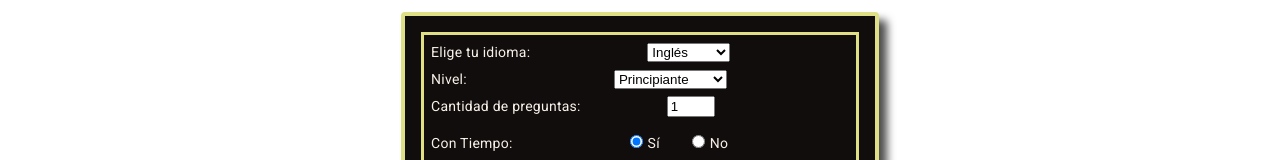
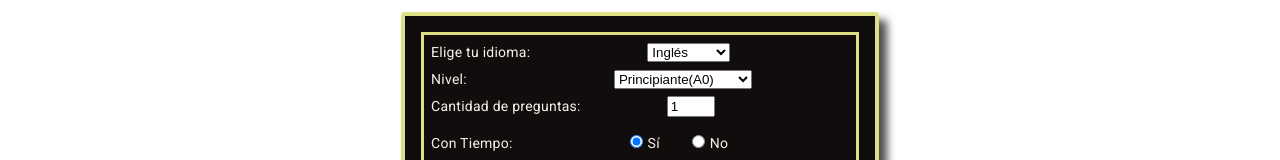
Before and after one commit to sebasxx85/englishProyect, an Angular app: page /home in a window 1280 px wide. Shown: the part 191-351 px from the top of the page. Built offline with nearby package versions, Linux system fonts and the light colour scheme.

Commit message:
arrays fixed

```diff
--- a/src/app/components/home/home.component.html
+++ b/src/app/components/home/home.component.html
@@ -14,11 +14,11 @@
         <div class="form-group">
           <label for="nproyecto" class="level">Nivel:</label>
           <select name="nivel" formControlName="nivel">
-            <option value="principiante">Principiante</option>
-            <option value="basico">Básico</option>
-            <option value="basico-alto">Básico-Alto</option>
-            <option value="intermedio">Intermedio</option>
-            <option value="intermedio-alto">Intermedio-Alto</option>
+            <option value="principiante">Principiante(A0)</option>
+            <option value="basico">Básico(A1)</option>
+            <option value="basico-alto">Básico-Alto(A2)</option>
+            <option value="intermedio">Intermedio(B1)</option>
+            <option value="intermedio-alto">Intermedio-Alto(B2)</option>
           </select>
         </div>
         <div class="form-group">
--- a/src/app/components/type1/type1.component.ts
+++ b/src/app/components/type1/type1.component.ts
@@ -32,8 +32,9 @@ export class Type1Component {
   ngOnInit() {
     this.initForm();
     this.cantidadPreguntas = this.intercambioDatosService.getCantidad();
+    this.nivelIdioma = this.intercambioDatosService.getNivelIdioma();
     this.loadRandomWords(this.cantidadPreguntas);
-    this.nivelIdioma = this.intercambioDatosService.getNivelIdioma();
+    this.cargarNivelIngles();
 
     // Crear un array basado en la cantidad de preguntas
     this.cantidadArray = Array.from({ length: this.cantidadPreguntas }, (_, index) => index);
@@ -47,8 +48,8 @@ export class Type1Component {
   initForm() {
     this.form = this.fb.group({
       fechaInicio: [this.today.toISOString().split('T')[0]],
-      pregunta: ['Ingles'],
-      respuesta: ['Principiante'],
+      pregunta: ['ingles'],
+      respuesta: ['principiante'],
       cantidad: ['1'],
       time: ['true']
     });
@@ -68,25 +69,27 @@ export class Type1Component {
 
   //funcion para cargar dependiendo del nivel
   cargarNivelIngles() {
+    let palabras: string[] = [];
+
     if (this.nivelIdioma === 'principiante') {
-      this.dataTablePreguntas = this.dataLevel1Service.getWordsPrincipiantes();
-
+      palabras = this.dataLevel1Service.getWordsPrincipiantes();
     } else if (this.nivelIdioma === 'basico') {
-      this.dataTablePreguntas = this.dataLevel1Service.getWordsBasico();
-
+      palabras = this.dataLevel1Service.getWordsBasico();
     } else if (this.nivelIdioma === 'basico-alto') {
-      this.dataTablePreguntas = this.dataLevel1Service.getWordsBasicoAlto();
-
+      palabras = this.dataLevel1Service.getWordsBasicoAlto();
     } else if (this.nivelIdioma === 'intermedio') {
-      this.dataTablePreguntas = this.dataLevel1Service.getWordsintermedio();
-
+      palabras = this.dataLevel1Service.getWordsintermedio();
     } else if (this.nivelIdioma === 'intermedio-alto') {
-      this.dataTablePreguntas = this.dataLevel1Service.getWordsintermedioAlto()
-
+      palabras = this.dataLevel1Service.getWordsintermedioAlto();
     } else {
       console.log("Nivel no reconocido");
+      return;
     }
+
+    // Aplicar aleatoriedad a las palabras obtenidas según el nivel
+    this.dataTablePreguntas = this.getRandomWords(palabras, this.cantidadPreguntas);
   }
+
 
   enviar() {
     this.loading = true;
--- a/src/app/services/data-level1.service.ts
+++ b/src/app/services/data-level1.service.ts
@@ -26,23 +26,22 @@ export class DataLevel1Service {
   ];
 
   private basicoAltoA2: string[] = [
-    'apple', 'banana', 'cherry', 'date', 'elephant', 'fish', 'grape',
-    'house', 'island', 'jacket', 'kangaroo', 'lemon', 'monkey', 'notebook',
-    'orange', 'pencil', 'queen', 'rabbit', 'sun', 'tiger'
+    'napkin', 'no way', 'regretted', 'pollution', 'quite a while', 'shack', 'gotta',
+    'have to', 'nowadays', 'trend', 'footage', 'forehead', 'shopaholic', 'fold',
+    'luckily', 'disappointing', 'knit', 'house', 'queen', 'rabbit'
   ];
 
   private intermedioB1: string[] = [
-    'apple', 'banana', 'cherry', 'date', 'elephant', 'fish', 'grape',
-    'house', 'island', 'jacket', 'kangaroo', 'lemon', 'monkey', 'notebook',
-    'orange', 'pencil', 'queen', 'rabbit', 'sun', 'tiger'
+    'tie', 'postponing', 'mostly', 'challenging', 'upset', 'ahead of time', 'reliable',
+    'likely', 'meanwhile', 'partly', 'as long as', 'encouraging',
+    'house', 'island', 'jacket', 'queen', 'rabbit', 'pencil', 'lemon'
   ];
 
   private intermedioAltoB2: string[] = [
-    'apple', 'banana', 'cherry', 'date', 'elephant', 'fish', 'grape',
-    'house', 'island', 'jacket', 'kangaroo', 'lemon', 'monkey', 'notebook',
-    'orange', 'pencil', 'queen', 'rabbit', 'sun', 'tiger'
+    'confidence', 'bridge', 'casualties', 'lead', 'along', 'prepped', 'wounded',
+    'useless', 'yawn', 'muddy', 'mowing', 'pond', 'lawn', 'thumb',
+    'unpredictable', 'disappeared', 'house', 'island', 'queen', 'rabbit'
   ];
-
 
 
   // Método para obtener las palabras
```
